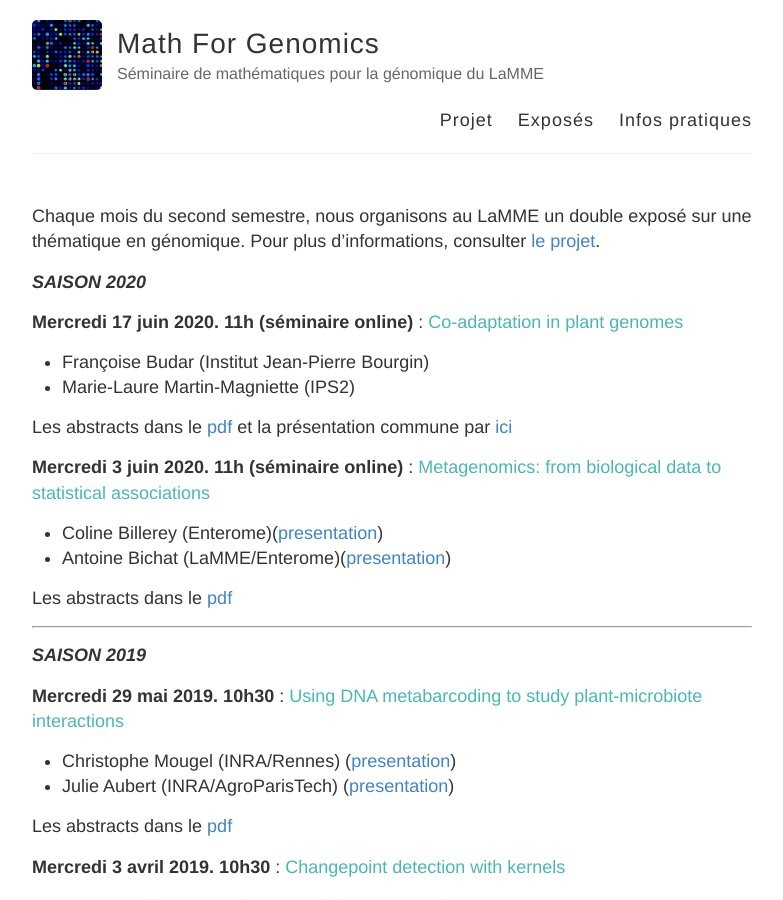
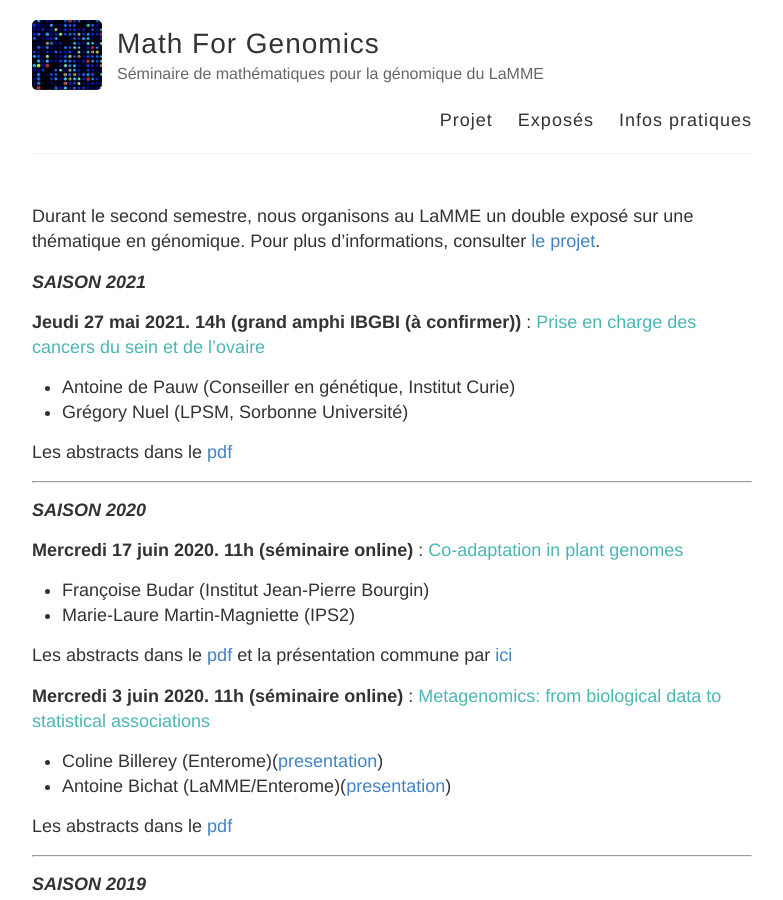
Before and after one commit to MathForGenomics/MathForGenomics.github.io, a Jekyll site: the page built from exposes.md, in a window 1280 px wide and 900 px high. Shown: the whole window, without its empty margins (248-1031 px from the left). Built offline with Jekyll 4.4.1, drawn with Linux system fonts in a browser that asks for light colours.

Commit message:
Update exposes.md

```diff
--- a/exposes.md
+++ b/exposes.md
@@ -4,8 +4,19 @@ title: Exposés
 permalink: /exposes/
 ---
 
-Chaque mois du second semestre, nous organisons au LaMME un double exposé sur une thématique en génomique. Pour plus d'informations, consulter [le projet](projet.md).
+Durant le second semestre, nous organisons au LaMME un double exposé sur une thématique en génomique. Pour plus d'informations, consulter [le projet](projet.md).
 
+
+***SAISON 2021***
+
+**Jeudi 27 mai 2021. 14h (grand amphi IBGBI (à confirmer))** : <span style="color:rgb(75, 182, 180)">Prise en charge des cancers du sein et de l’ovaire</span>
+- Antoine de Pauw (Conseiller en génétique, Institut Curie)
+- Grégory Nuel (LPSM, Sorbonne Université)
+
+Les abstracts dans le [pdf](ABSTRACT/17_mai2021.pdf)
+
+
+***
 
 ***SAISON 2020***
 
```
